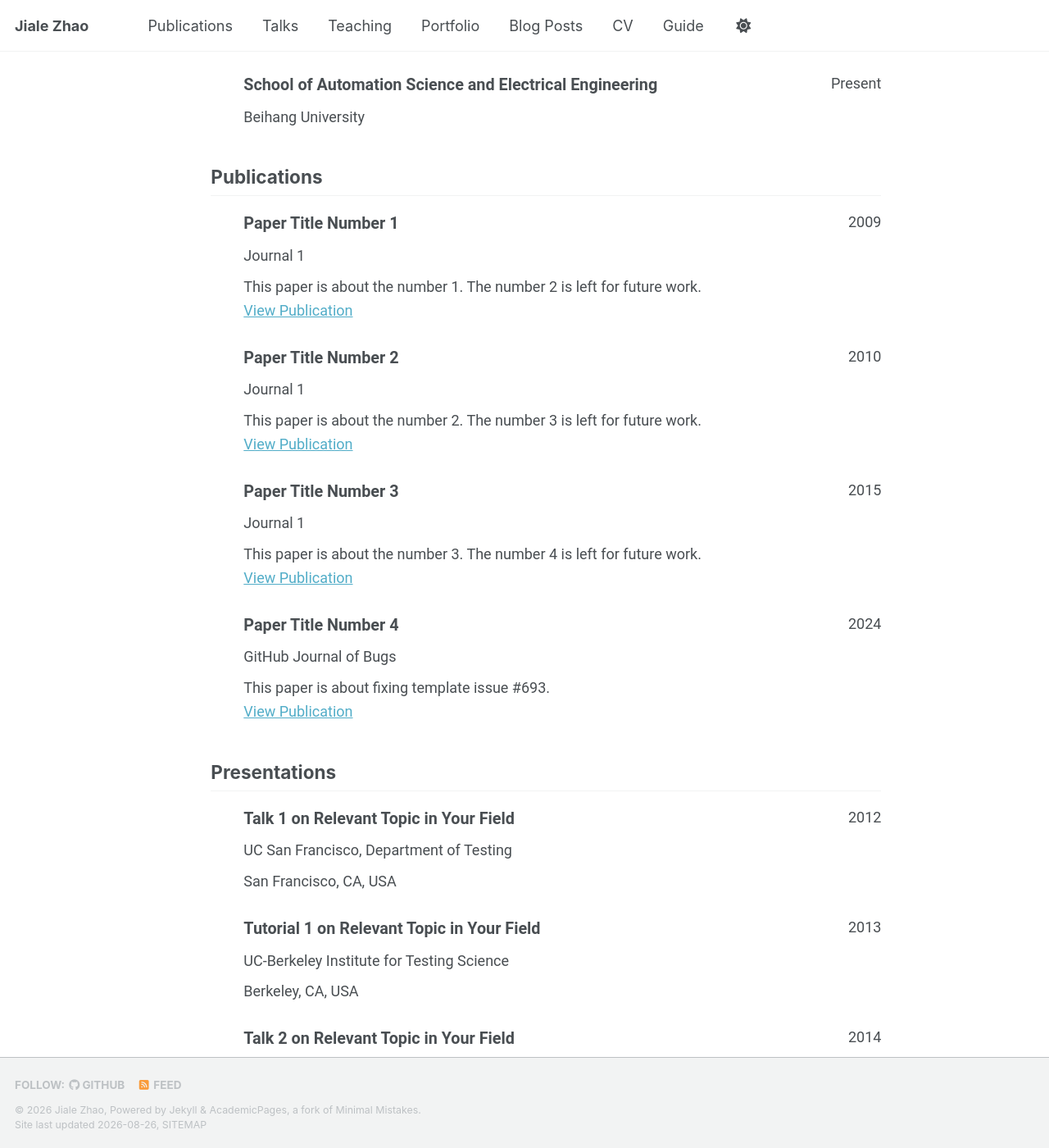
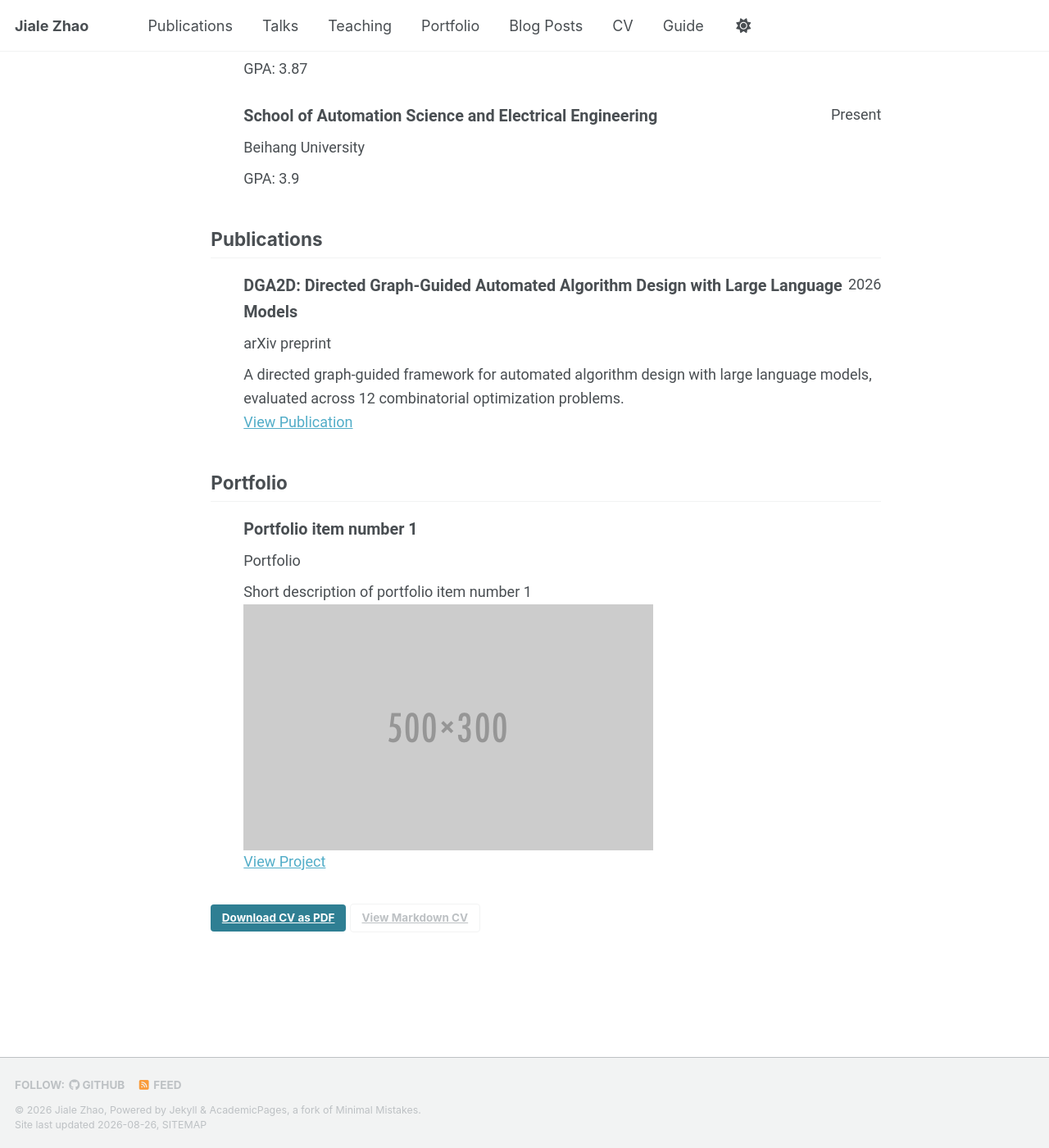
Before and after one commit to Peterzhao225/Peterzhao225.github.io, a Jekyll site: the page built from _pages/cv-json.md, in a window 1280 px wide and 1400 px high, scrolled down 623 px. Shown: the whole window at 82% size. Built offline with Jekyll 4.4.1, drawn with Linux system fonts in a browser that asks for light colours; a style sheet for code colours, icons or effects is not loaded; some of the changed text lies outside the part shown.

Commit message:
Update cv.json

```diff
--- a/_data/cv.json
+++ b/_data/cv.json
@@ -38,7 +38,7 @@
     "studyType": "Undergraduate",
     "startDate": "2024-09",
     "endDate": "2025-06",
-    "gpa": null,
+    "gpa": "3.87",
     "courses": []
   },
   {
@@ -47,7 +47,7 @@
     "studyType": "Undergraduate",
     "startDate": "2025-09",
     "endDate": "Present",
-    "gpa": null,
+    "gpa": "3.9",
     "courses": []
   }
 ],
@@ -57,79 +57,12 @@
   "references": [],
   "publications": [
     {
-      "name": "Paper Title Number 1",
-      "publisher": "Journal 1",
-      "releaseDate": "2009-10-01",
-      "website": "https://academicpages.github.io/files/paper1.pdf",
-      "summary": "This paper is about the number 1. The number 2 is left for future work."
-    },
-    {
-      "name": "Paper Title Number 2",
-      "publisher": "Journal 1",
-      "releaseDate": "2010-10-01",
-      "website": "https://academicpages.github.io/files/paper2.pdf",
-      "summary": "This paper is about the number 2. The number 3 is left for future work."
-    },
-    {
-      "name": "Paper Title Number 3",
-      "publisher": "Journal 1",
-      "releaseDate": "2015-10-01",
-      "website": "https://academicpages.github.io/files/paper3.pdf",
-      "summary": "This paper is about the number 3. The number 4 is left for future work."
-    },
-    {
-      "name": "Paper Title Number 4",
-      "publisher": "GitHub Journal of Bugs",
-      "releaseDate": "2024-02-17",
-      "website": "https://academicpages.github.io/files/paper3.pdf",
-      "summary": "This paper is about fixing template issue #693."
-    }
-  ],
-  "presentations": [
-    {
-      "name": "Talk 1 on Relevant Topic in Your Field",
-      "event": "UC San Francisco, Department of Testing",
-      "date": "2012-03-01",
-      "location": "San Francisco, CA, USA",
-      "description": ""
-    },
-    {
-      "name": "Tutorial 1 on Relevant Topic in Your Field",
-      "event": "UC-Berkeley Institute for Testing Science",
-      "date": "2013-03-01",
-      "location": "Berkeley, CA, USA",
-      "description": ""
-    },
-    {
-      "name": "Talk 2 on Relevant Topic in Your Field",
-      "event": "London School of Testing",
-      "date": "2014-02-01",
-      "location": "London, UK",
-      "description": ""
-    },
-    {
-      "name": "Conference Proceeding talk 3 on Relevant Topic in Your Field",
-      "event": "Testing Institute of America 2014 Annual Conference",
-      "date": "2014-03-01",
-      "location": "Los Angeles, CA, USA",
-      "description": ""
-    }
-  ],
-  "teaching": [
-    {
-      "course": "Teaching experience 1",
-      "institution": "University 1, Department",
-      "date": "2014-01-01",
-      "role": "Undergraduate course",
-      "description": ""
-    },
-    {
-      "course": "Teaching experience 2",
-      "institution": "University 1, Department",
-      "date": "2015-01-01",
-      "role": "Workshop",
-      "description": ""
-    }
+  "name": "DGA2D: Directed Graph-Guided Automated Algorithm Design with Large Language Models",
+  "publisher": "arXiv preprint",
+  "releaseDate": "2026-08-01",
+  "website": "https://arxiv.org/abs/2608.00700",
+  "summary": "A directed graph-guided framework for automated algorithm design with large language models, evaluated across 12 combinatorial optimization problems."
+}
   ],
   "portfolio": [
     {
```
